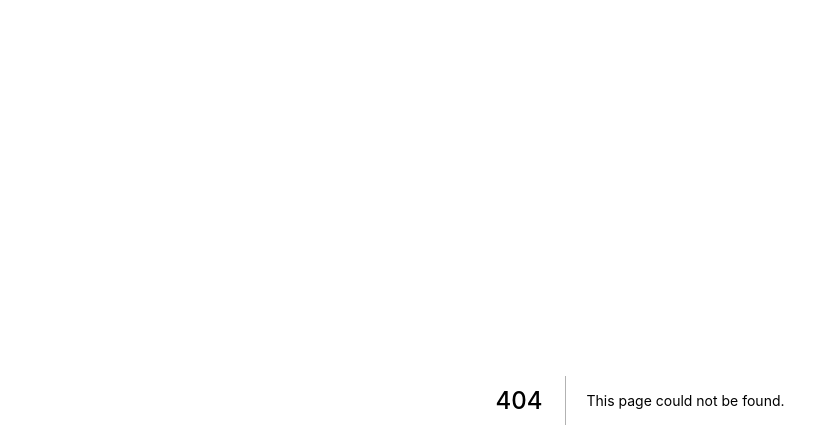
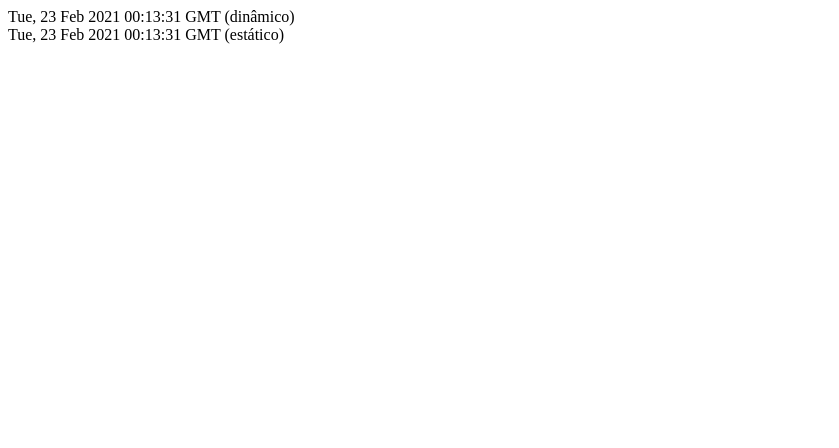
Before and after one commit to matheusazambuja/ideia-unica, a Next.js app: page /tempo in a window 1280 px wide. Before the commit this address had no page. Shown: the top 448 px of the page, without its empty margins (0-839 px from the left). Built offline with nearby package versions, Linux system fonts and the light colour scheme.

Commit message:
teste getStaticProps

```diff
--- /dev/null
+++ b/pages/tempo.js
@@ -0,0 +1,24 @@
+function Tempo(props) {
+    const dynamicDate = new Date()
+    const dynamicDateString = dynamicDate.toGMTString()
+
+    return (
+        <div>
+            <div>{ dynamicDateString } (dinâmico)</div>
+            <div>{ props.staticDateString } (estático)</div>
+        </div>
+    )
+}
+
+export function getStaticProps() {
+    const staticDate = new Date()
+    const staticDateString = staticDate.toGMTString()
+
+    return {
+        props: {
+            staticDateString
+        }
+    }
+}
+
+export default Tempo
```
